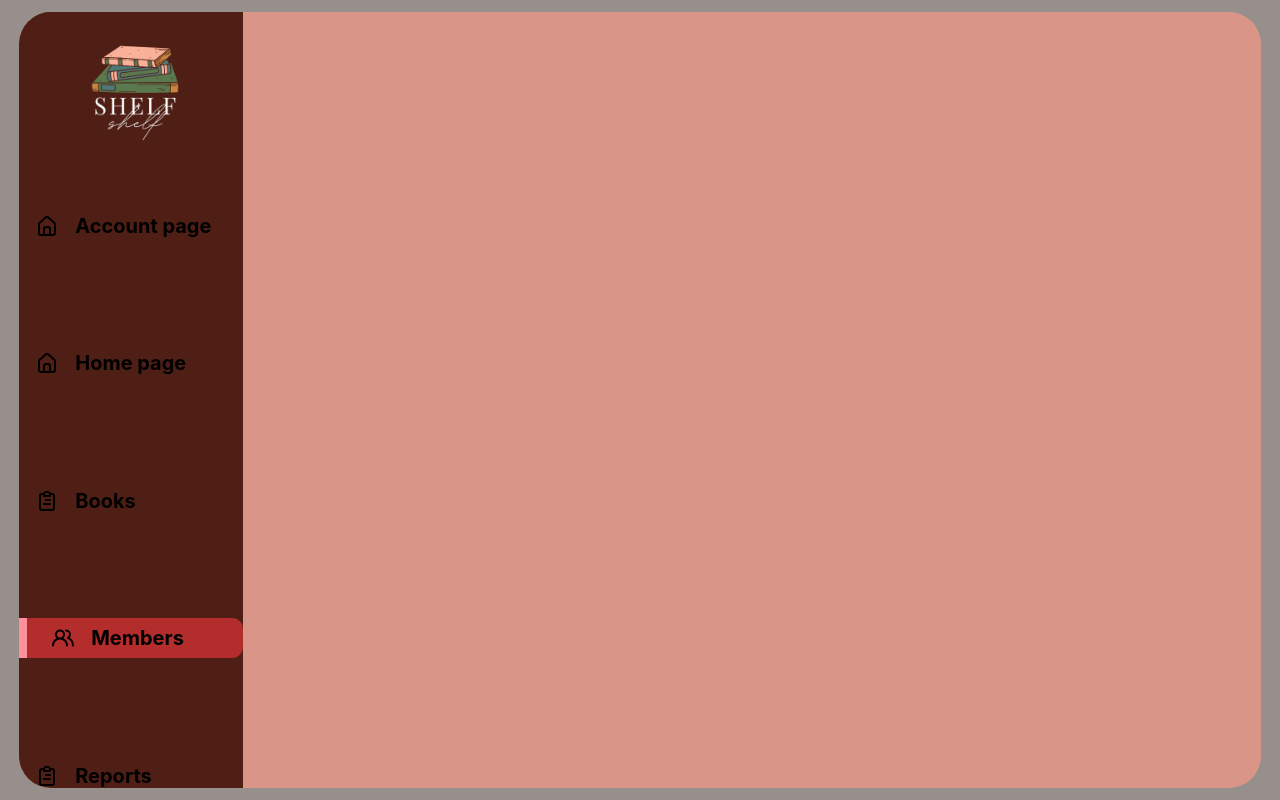
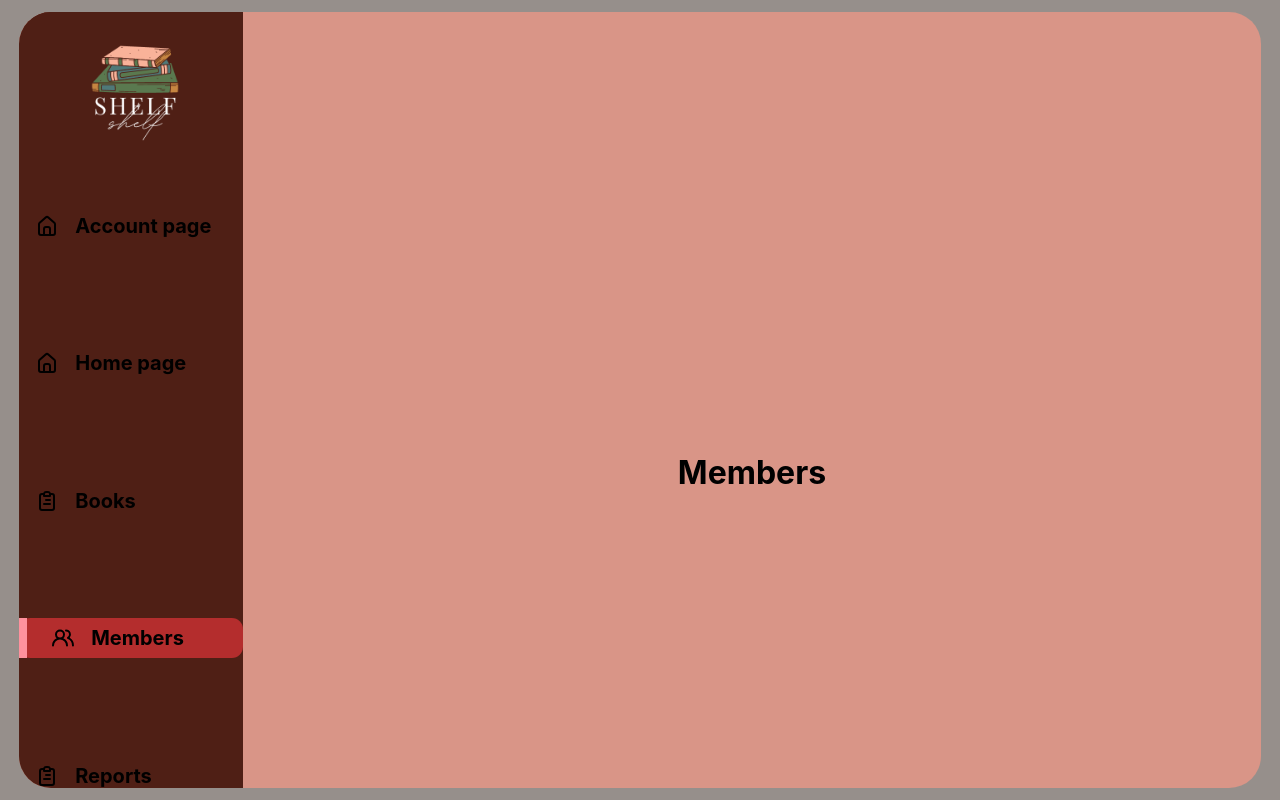
Before and after one commit to GTU-Ghostbusters/shelf_web_frontend, a React (Create React App) app: page / in a window 1280 px wide. Both pictures are taken after a click on the element "Members". Built offline with nearby package versions, Linux system fonts and the light colour scheme.

Commit message:
Created Members page
Created Members page basics

```diff
--- a/src/App.js
+++ b/src/App.js
@@ -4,6 +4,7 @@ import Sidebar from './Components/Sidebar/Sidebar';
 import HomePage from './Components/HomePage/HomePage';
 import AccountPage from './Components/AccountPage/AccountPage';
 import Books from './Components/Books/Books';
+import Members from './Components/Members/Members';
 
 function App() {
 
@@ -20,6 +21,8 @@ function App() {
                         return <HomePage/>
                     case 2:
                         return <Books/>
+                    case 3:
+                        return <Members/>
 
                     default:
                         return null
--- /dev/null
+++ b/src/Components/Members/Members.css
@@ -0,0 +1,6 @@
+.Members{
+    display: flex;
+    flex-direction: column;
+    justify-content: space-evenly;
+    margin: auto;
+}
--- /dev/null
+++ b/src/Components/Members/Members.jsx
@@ -0,0 +1,12 @@
+import React from 'react'
+import './Members.css'
+
+const Members = () => {
+    return (
+        <div className="Members">
+            <h1>Members</h1>
+        </div>
+    )
+}
+
+export default Members
```
